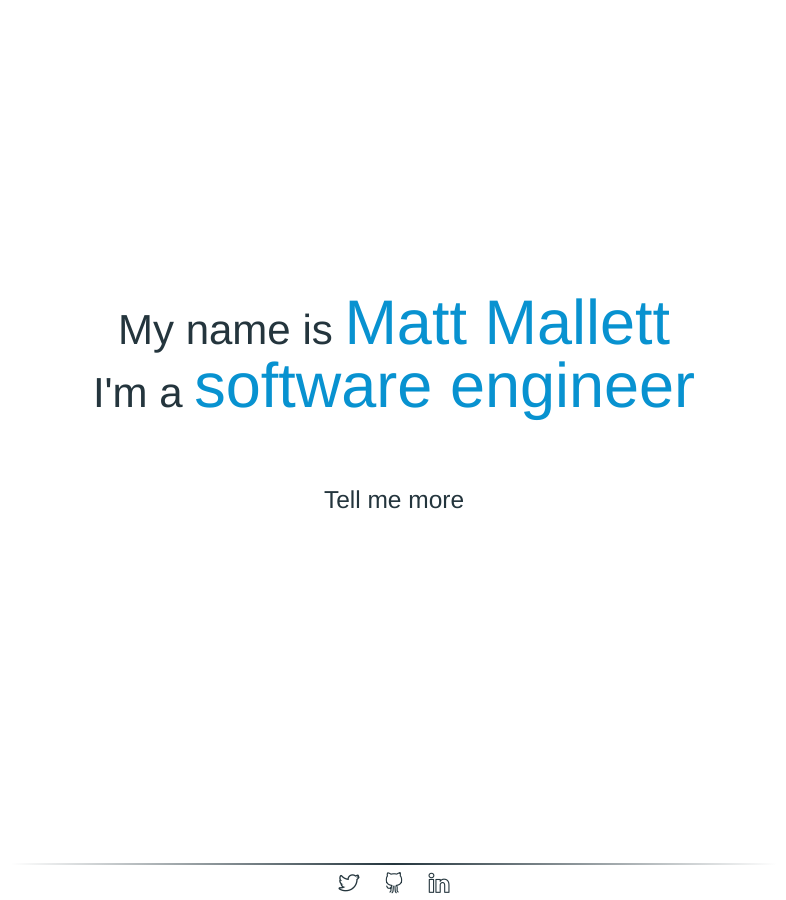
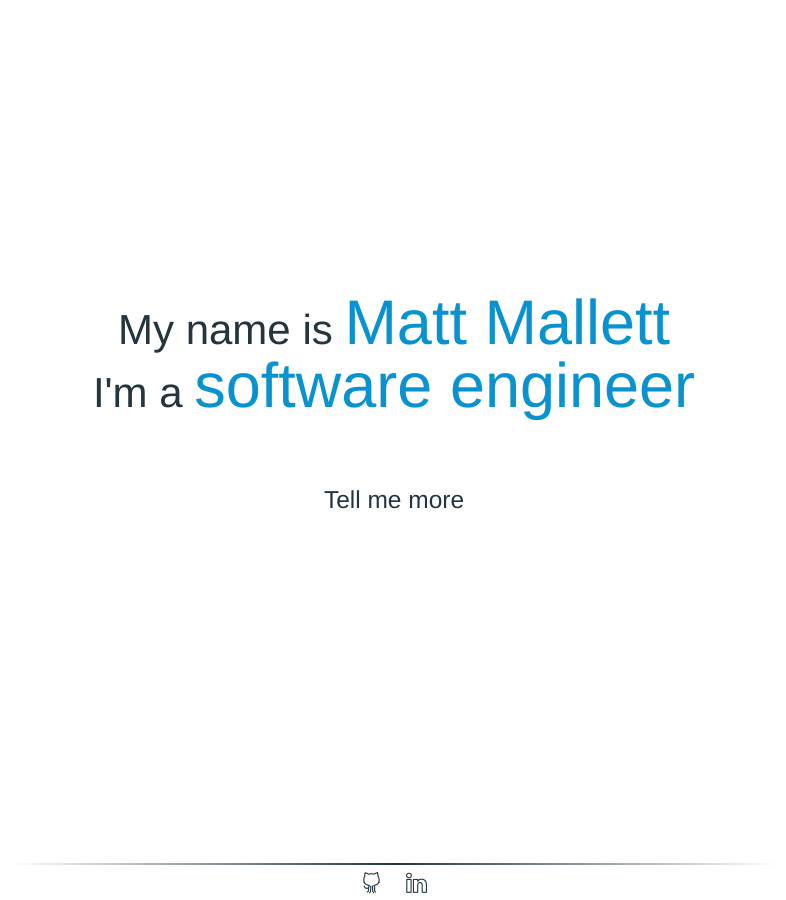
Before and after one commit to mmallett/mmallett.github.io, a Jekyll site: the page built from index.html, in a window 1280 px wide. Shown: the whole page, without its empty margins (246-1032 px from the left). Built offline with Jekyll 4.4.1, drawn with Linux system fonts in a browser that asks for light colours.

Commit message:
remove twitter

```diff
--- a/_includes/footer.html
+++ b/_includes/footer.html
@@ -1,5 +1,4 @@
 <div class="footer">
-  <a class="social" href="https://twitter.com/_mattmallett"><i class="icon-social-twitter"></i></a>
   <a class="social" href="https://github.com/mmallett"><i class="icon-social-github"></i></a>
   <a class="social" href="https://www.linkedin.com/in/mathewmallett"><i class="icon-social-linkedin"></i></a>
 </div>
```
